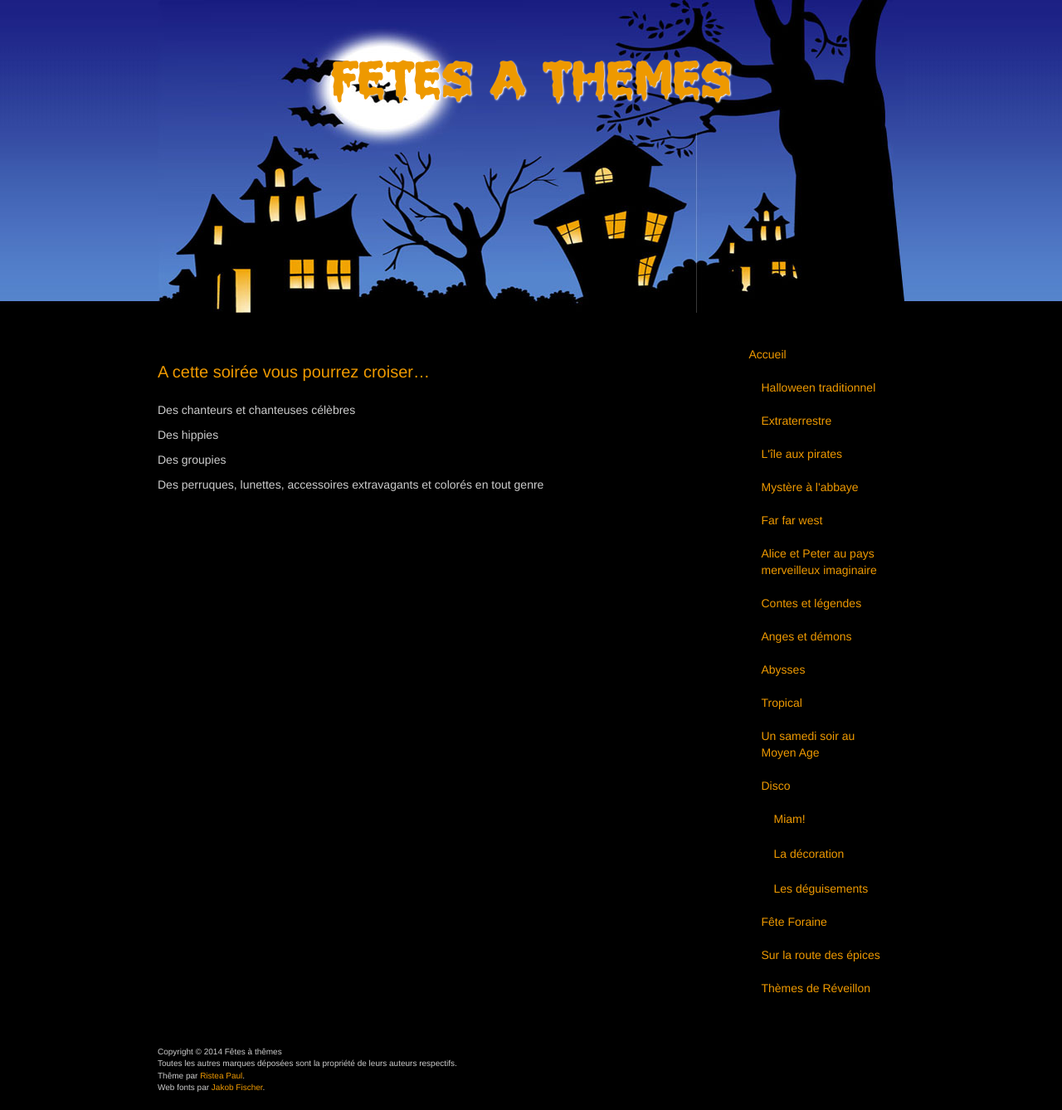
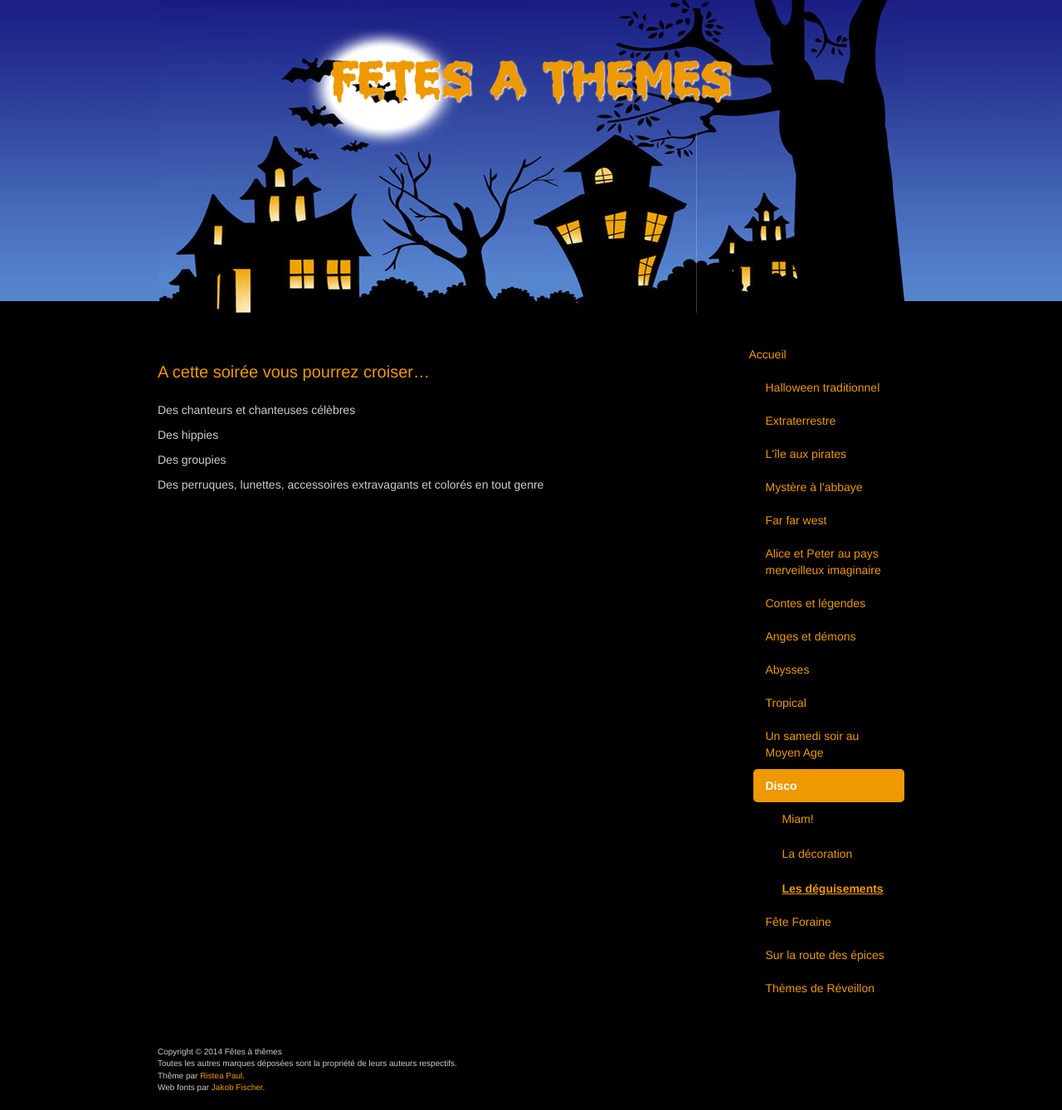
Before and after one commit to fetesathemes/fetesathemes.github.io, a Jekyll site: the page built from pages/disco/deguisements.md, in a window 1280 px wide. Shown: the whole page at 83% size. Built offline with Jekyll 4.4.1, drawn with Linux system fonts in a browser that asks for light colours; nearby versions of some CDN libraries; Markdown is read by kramdown in place of the engine named in the settings.

Commit message:
Fix sidemenu through css for more awesomness!

```diff
--- a/_includes/sidemenu.md
+++ b/_includes/sidemenu.md
@@ -7,14 +7,14 @@
           {% for sidemenu_2 in sidemenu_1[1] %}
             {% for page_2 in site.pages %}
               {% if page_2.title == sidemenu_2[0] %}
-                <li><a href="{{ page_2.url }}">{{ page_2.title }}</a></li>
+                {% assign page_url = page.url | split:"/" %}
+                {% assign page2_url = page_2.url | split:"/" %}
+                <li {% if page_url[2] == page2_url[2] %}class="active"{% endif %} ><a href="{{ page_2.url }}">{{ page_2.title }}</a></li>
                 <ul class="nav nav-pills nav-stacked">
                   {% for sidemenu_3 in sidemenu_2[1] %}
                     {% for page_3 in site.pages %}
-                      {% assign page_url = page.url | split:"/" %}
-                      {% assign page2_url = page_2.url | split:"/" %}
                       {% if page_3.url == sidemenu_3 and page_url[2] == page2_url[2] %}
-                        <li><a href="{{ page_3.url }}">{{ page_3.title }}</a></li>
+                        <li {% if page.url == page_3.url %}class="active"{% endif %} ><a href="{{ page_3.url }}">{{ page_3.title }}</a></li>
                       {% endif %}
                     {% endfor %}
                   {% endfor %}
--- a/assets/css/application.css
+++ b/assets/css/application.css
@@ -40,15 +40,41 @@ a, .logo a:hover {
 }
 
 a:hover {
+  color: #EE9900;
   text-decoration: underline;
 }
 
-section h1::before {
+.nav > li > a:hover {
+  text-decoration: underline;
+  background-color: transparent;
+}
+
+.nav-pills > li.active > a {
+  font-weight: bold;
+  color: white;
+  background-color: #EE9900;
+}
+
+.nav-pills > ul > ul > li.active > a {
+  font-weight: bold !important;
+  text-decoration: underline !important;
+  background-color: transparent !important;
+  color: #EE9900;
+}
+
+.nav-pills > li.active > a:hover {
+  font-weight: bold;
+  color: white;
+  background-color: #EE9900;
+  text-decoration: underline;
+}
+
+section h1:before {
   content: url(/assets/images/ghost.jpg);
   vertical-align: -70%;
 }
 
-section h1 {
+section > h1 {
   padding-top: 10px;
   padding-bottom: 20px;
   color: #EE9900;
@@ -56,7 +82,7 @@ section h1 {
   font-weight: normal;
 }
 
-section h2 {
+section > h2 {
   padding-top: 10px;
   padding-bottom: 15px;
   color: #EE9900;
@@ -64,7 +90,7 @@ section h2 {
   font-weight: normal;
 }
 
-section h3 {
+section > h3 {
   padding-top: 10px;
   padding-bottom: 10px;
   color: #EE9900;
@@ -73,7 +99,7 @@ section h3 {
 }
 
 .nav-stacked ul {
-  margin-left: 15px !important;
+  margin-left: 20px !important;
 }
 
 .container img {
```
